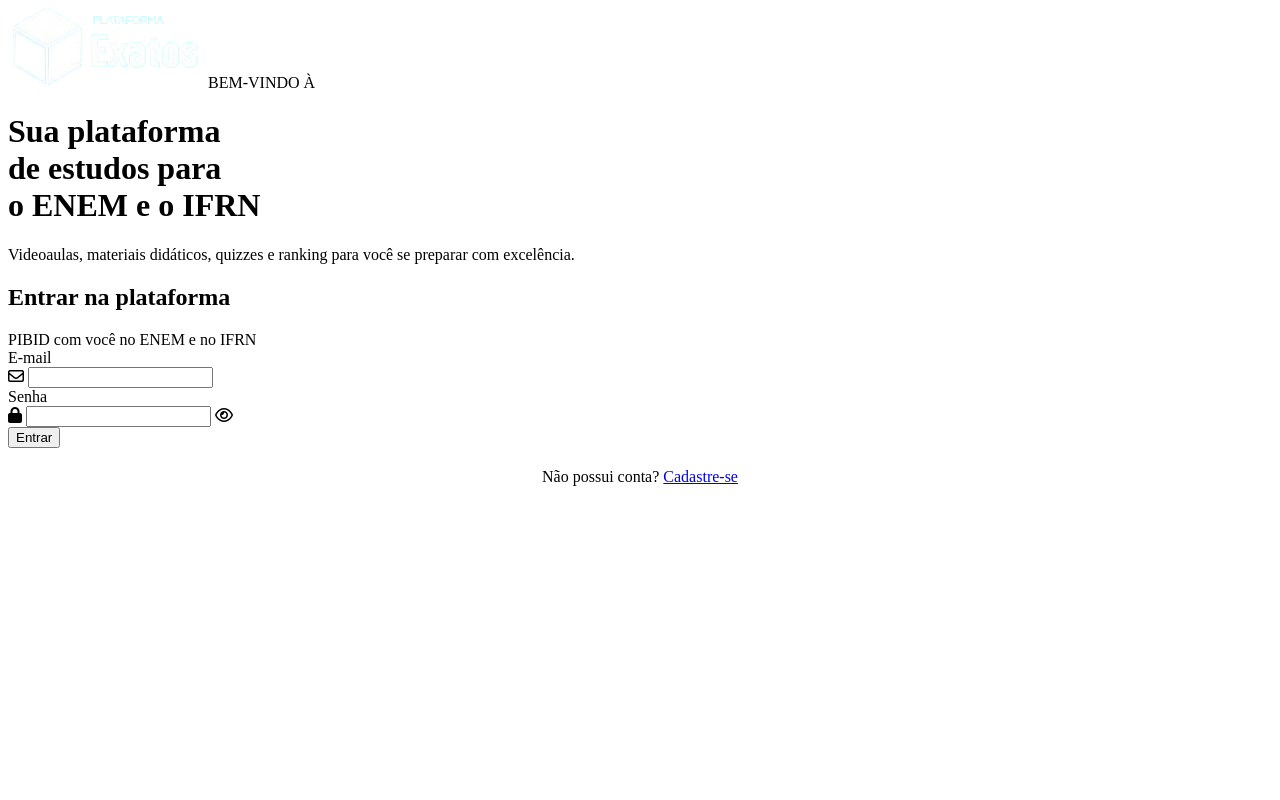
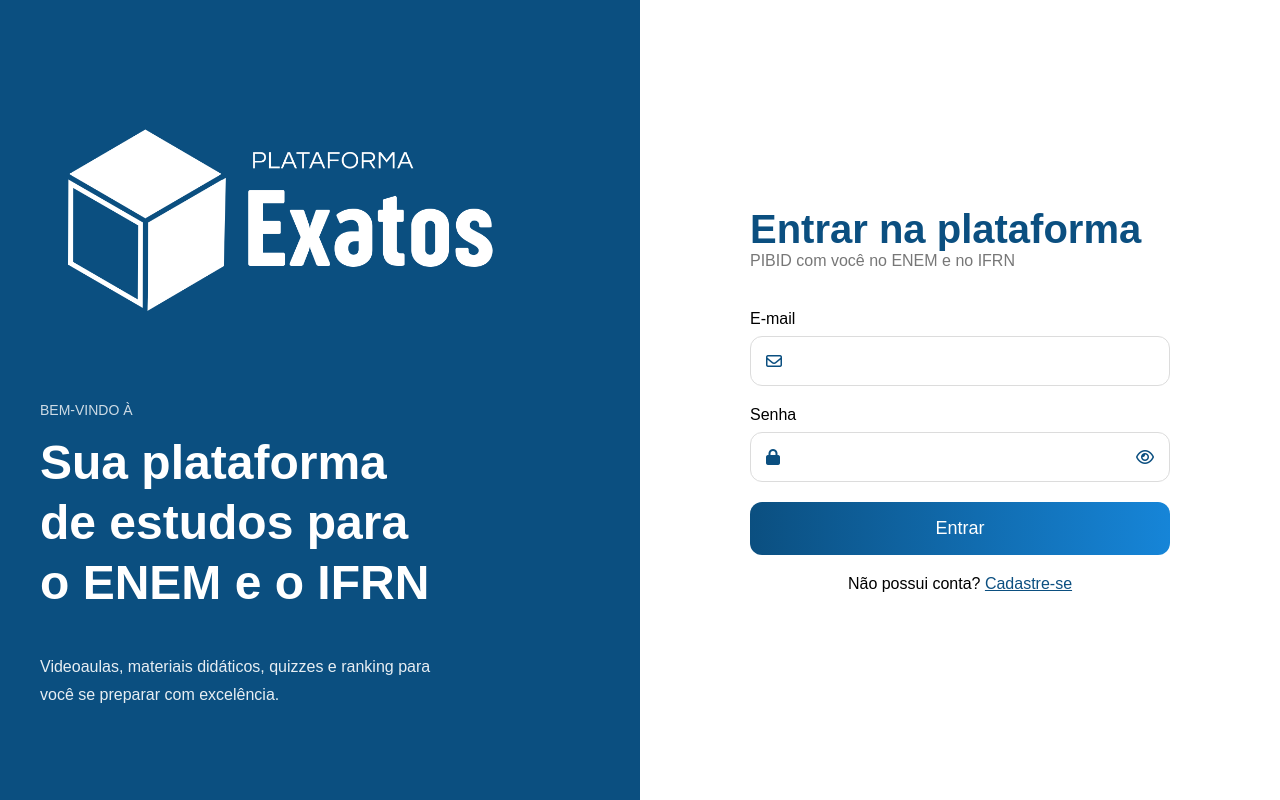
Before and after one commit to Gr4zy/Plataforma-Exatos, a Node server app: page /login in a window 1280 px wide. Run offline with Node 20, Linux system fonts and the light colour scheme; some libraries are stand-ins or nearby versions.

Commit message:
Add files via upload

```diff
--- /dev/null
+++ b/public/login.css
@@ -0,0 +1,149 @@
+*{
+    margin:0;
+    padding:0;
+    box-sizing:border-box;
+    font-family:Arial, Helvetica, sans-serif;
+}
+
+body{
+    background:#fff;
+}
+
+.container{
+    display:flex;
+    height:100vh;
+}
+
+.left{
+
+    width:50%;
+    background:#0B4F80;
+    color:white;
+    padding:40px;
+
+    display:flex;
+    flex-direction:column;
+    justify-content:center;
+}
+
+.logo{
+    width: 500px;
+    height: auto;
+    margin-bottom: 30px;
+}
+
+.bemvindo{
+
+    font-size:14px;
+    opacity:.8;
+
+}
+
+.left h1{
+
+    margin-top:15px;
+    font-size:48px;
+    line-height:60px;
+
+}
+
+.left p{
+
+    margin-top:40px;
+    width:420px;
+    line-height:28px;
+    opacity:.9;
+
+}
+
+.right{
+
+    width:50%;
+
+    display:flex;
+    justify-content:center;
+    align-items:center;
+
+}
+
+.login-box{
+
+    width:420px;
+
+}
+
+.login-box h2{
+
+    color:#0B4F80;
+    font-size:40px;
+
+}
+
+.login-box span{
+
+    color:#777;
+
+}
+
+form{
+
+    margin-top:40px;
+
+}
+
+label{
+
+    display:block;
+    margin:15px 0 8px;
+
+}
+
+.input-box{
+
+    border:1px solid #dcdcdc;
+    border-radius:12px;
+
+    display:flex;
+    align-items:center;
+
+    padding:15px;
+
+    margin-bottom:20px;
+
+}
+
+.input-box input{
+
+    border:none;
+    outline:none;
+    flex:1;
+    margin-left:15px;
+    font-size:16px;
+
+}
+
+.input-box i{
+
+    color:#0B4F80;
+
+}
+
+button{
+
+    width:100%;
+    border:none;
+    border-radius:12px;
+
+    padding:16px;
+
+    color:white;
+    font-size:18px;
+
+    cursor:pointer;
+
+    background:linear-gradient(90deg,#0B4F80,#1685d8);
+
+}
+a{
+    color: #0B4F80;
+}
```
Also changed, not shown: public/style.css (+30 -0 lines), public/imgs/LOGO.png.
